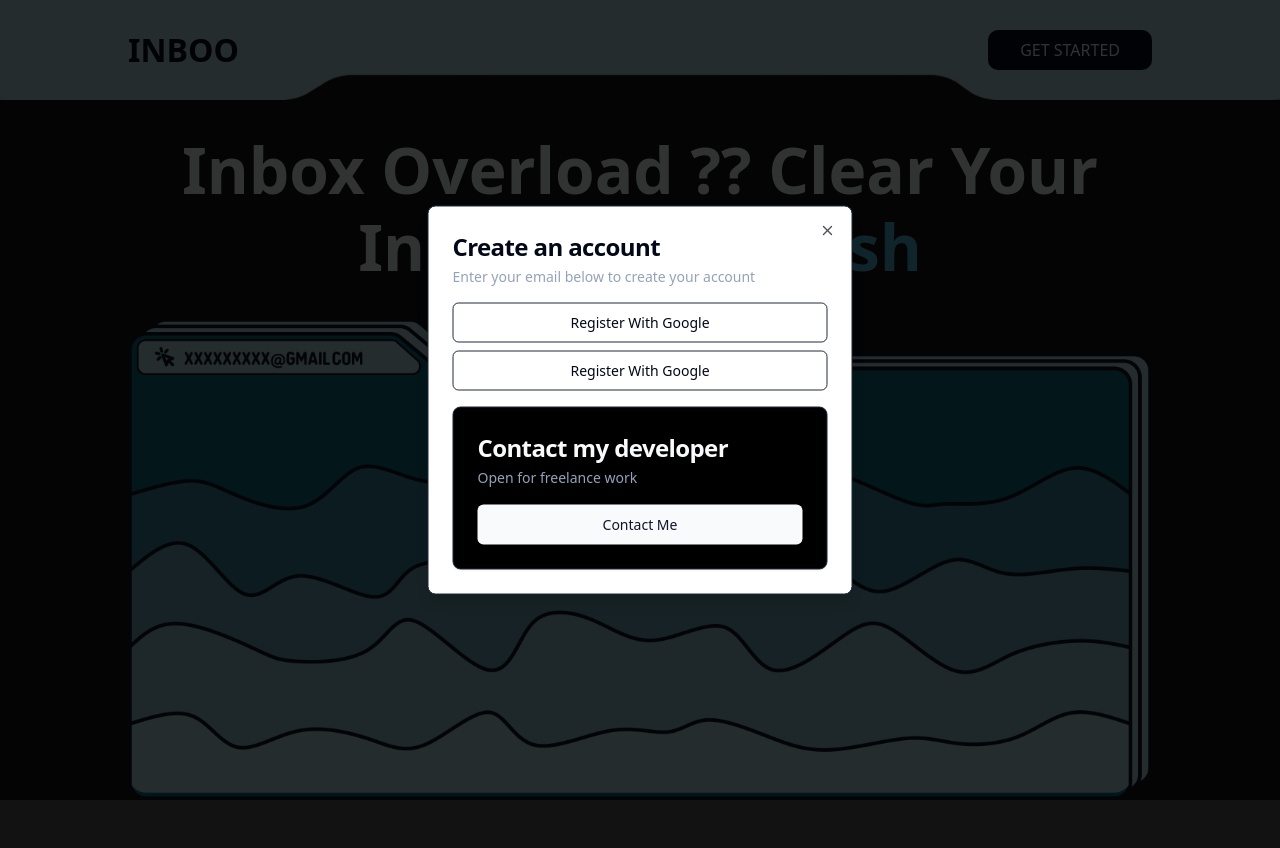
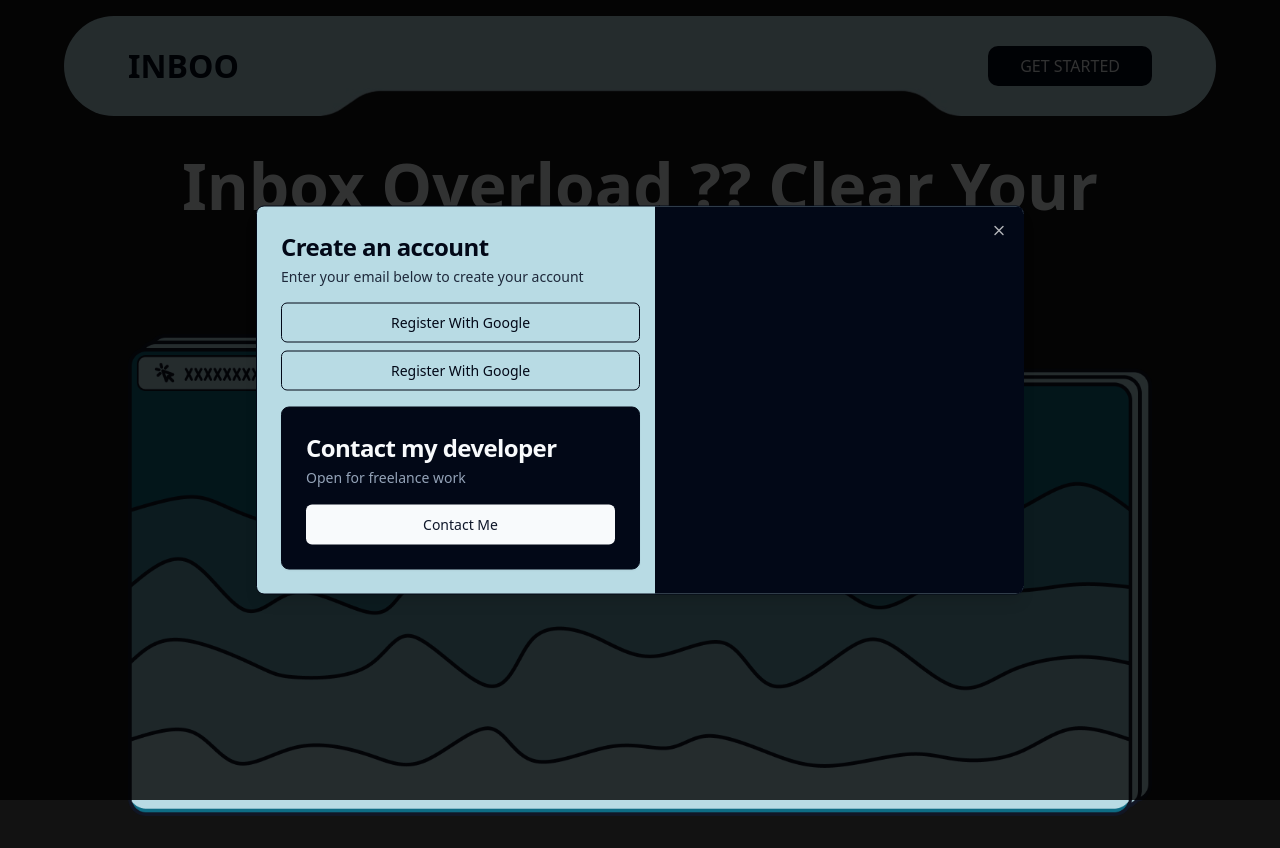
Before and after one commit to Mail-Man-Pro/Inboo, a Next.js app: page / in a window 1280 px wide. Both pictures are taken after a click on the button "GET STARTED". Built offline with nearby package versions, Linux system fonts and the light colour scheme.

Commit message:
Added popup & changed UI of navbar

```diff
--- a/src/components/Navbar/Navbar.tsx
+++ b/src/components/Navbar/Navbar.tsx
@@ -6,15 +6,11 @@
     Dialog,
     DialogContent,
     DialogDescription,
-    DialogFooter,
     DialogHeader,
     DialogTitle,
     DialogTrigger,
 } from "@/components/ui/dialog"
 import { FaGoogle } from "react-icons/fa";
-import { Input } from "@/components/ui/input"
-import { Label } from "@/components/ui/label"
-
 // import { Icons } from "@/components/icons"
 import {
     Card,
@@ -27,14 +23,16 @@
 
 export default function Navbar() {
     return (
-        <nav className={styles.navbar}>
+        <nav className={`max-w-6xl mx-auto ${styles.navbar}`}>
             <div className="max-w-5xl mx-auto">
                 <h2 className={styles.logo}>INBOO</h2>
                 <Dialog>
                     <DialogTrigger asChild>
                         <button>GET STARTED</button>
                     </DialogTrigger>
-                    <DialogContent className={`sm:max-w-[425px] className="grid gap-4"`}>
+                    <DialogContent className={`max-w-3xl`}>
+                        <div className='grid gap-4 w-[50%]'>
+
                             <DialogHeader className="space-y-1">
                                 <DialogTitle className="text-2xl">Create an account</DialogTitle>
                                 <DialogDescription>
@@ -44,15 +42,11 @@
                             <div className="grid grid-cols-1 gap-2">
 
                                 <Button variant="outline" >
-                                <span className="text-center flex items-center">
                                     Register With Google
-                                </span>
                                 </Button>
 
                                 <Button variant="outline" >
-                                <span className="text-center flex items-center">
                                     Register With Google
-                                </span>
                                 </Button>
                             </div>
 
@@ -67,6 +61,11 @@
                                     <Button className="w-full mt-[-.5em]">Contact Me</Button>
                                 </CardFooter>
                             </Card>
+                        </div>
+
+                        <div className={`w-[48%] absolute right-0 top-0 bg-card h-full rounded-r-md`}>
+
+                        </div>
                     </DialogContent>
                 </Dialog>
             </div>
--- a/src/components/Navbar/navbar.module.scss
+++ b/src/components/Navbar/navbar.module.scss
@@ -4,6 +4,8 @@
   position: relative;
   height: 100px;
   color: hsl(var(--foreground-light));
+  margin-top: 1em;
+
 
   > div {
     display: flex;
@@ -18,6 +20,7 @@
     top: 0;
     left: 0;
     z-index: -1;
+    border-radius: 100px;
   }
 
   .logo {
@@ -27,9 +30,9 @@
   }
 
   button {
-        background:hsl(var(--foreground-light));
+    background: hsl(var(--foreground-light));
     color: hsl(var(--foreground));
-        padding: .5em 2em;
+    padding: 0.5em 2em;
     border-radius: 10px;
   }
 }
--- a/src/components/ui/dialog.tsx
+++ b/src/components/ui/dialog.tsx
@@ -36,15 +36,17 @@
     <DialogPrimitive.Content
       ref={ref}
       className={cn(
-        "fixed left-[50%] top-[50%] z-50 grid w-full max-w-lg translate-x-[-50%] translate-y-[-50%] gap-4 border bg-popover text-popover-foreground p-6 shadow-lg duration-200 data-[state=open]:animate-in data-[state=closed]:animate-out data-[state=closed]:fade-out-0 data-[state=open]:fade-in-0 data-[state=closed]:zoom-out-95 data-[state=open]:zoom-in-95 data-[state=closed]:slide-out-to-left-1/2 data-[state=closed]:slide-out-to-top-[48%] data-[state=open]:slide-in-from-left-1/2 data-[state=open]:slide-in-from-top-[48%] sm:rounded-lg",
+        "fixed left-[50%] top-[50%] z-50 grid w-full max-w-lg translate-x-[-50%] translate-y-[-50%] gap-4 border bg-[var(--popover)] text-popover-foreground p-6 shadow-lg duration-200 data-[state=open]:animate-in data-[state=closed]:animate-out data-[state=closed]:fade-out-0 data-[state=open]:fade-in-0 data-[state=closed]:zoom-out-95 data-[state=open]:zoom-in-95 data-[state=closed]:slide-out-to-left-1/2 data-[state=closed]:slide-out-to-top-[48%] data-[state=open]:slide-in-from-left-1/2 data-[state=open]:slide-in-from-top-[48%] sm:rounded-lg",
         className
       )}
       {...props}
     >
+
       {children}
-      <DialogPrimitive.Close className="absolute right-4 top-4 rounded-sm opacity-70 ring-offset-background transition-opacity hover:opacity-100 focus:outline-none focus:ring-2 focus:ring-ring focus:ring-offset-2 disabled:pointer-events-none data-[state=open]:bg-accent data-[state=open]:text-muted-foreground">
+      <DialogPrimitive.Close className="absolute text-white right-4 top-4 rounded-sm opacity-70 ring-offset-background transition-opacity hover:opacity-100 focus:outline-none focus:ring-2 focus:ring-ring focus:ring-offset-2 disabled:pointer-events-none data-[state=open]:bg-accent data-[state=open]:text-muted-foreground">
         <X className="h-4 w-4" />
         <span className="sr-only">Close</span>
+
       </DialogPrimitive.Close>
     </DialogPrimitive.Content>
   </DialogPortal>
@@ -100,7 +102,7 @@
 >(({ className, ...props }, ref) => (
   <DialogPrimitive.Description
     ref={ref}
-    className={cn("text-sm text-muted-foreground", className)}
+    className={cn("text-sm text-muted", className)}
     {...props}
   />
 ))
--- a/src/styles/globals.css
+++ b/src/styles/globals.css
@@ -3,48 +3,17 @@
 @tailwind utilities;
 
 @layer base {
+
   :root {
-    --background: 0 0% 100%;
-    --foreground: 222.2 84% 4.9%;
-
-    --card: 222.2 84% 4.9%;
-    --card-foreground: 222.2 84% 4.9%;
-
-    --popover: 0 0% 100%;
-    --popover-foreground: 222.2 84% 4.9%;
-
-    --primary: 222.2 47.4% 11.2%;
-    --primary-foreground: 210 40% 98%;
-
-    --secondary: 210 40% 96.1%;
-    --secondary-foreground: 222.2 47.4% 11.2%;
-
-    --muted: 210 40% 96.1%;
-    --muted-foreground: 215.4 16.3% 46.9%;
-
-    --accent: 210 40% 96.1%;
-    --accent-foreground: 222.2 47.4% 11.2%;
-
-    --destructive: 0 84.2% 60.2%;
-    --destructive-foreground: 210 40% 98%;
-
-    --border: 214.3 31.8% 91.4%;
-    --input: 214.3 31.8% 91.4%;
-    --ring: 222.2 84% 4.9%;
-
-    --radius: 0.5rem;
-  }
-
-  .dark {
     --background: 75, 0, 0;
     --foreground: 210 40% 98%;
     --foreground-light: 222.2 84% 4.9%;
 
-    --card: 75 0 0;
+    --card: 222.2 84% 4.9%;
     --card-foreground: 210 40% 98%;
 
-    --popover: 0 0% 100%;
-    --popover-foreground: 222.2 84% 4.9%;
+    --popover: #b8dbe4;
+    --popover-foreground:  222.2 84% 4.9%;
 
     --primary: 210 40% 98%;
     --primary-foreground: 222.2 47.4% 11.2%;
@@ -61,9 +30,12 @@
     --destructive: 0 62.8% 30.6%;
     --destructive-foreground: 210 40% 98%;
 
-    --border: 217.2 32.6% 17.5%;
-    --input: 217.2 32.6% 17.5%;
-    --ring: 212.7 26.8% 83.9%;
+    --border: 222.2 84% 4.9%;
+    --input: 222.2 84% 4.9%;
+    --ring: 222.2 84% 4.9%;
+
+    --radius: 0.5rem;
+
   }
 }
 
```
Lines whose indentation alone changed are shown as unchanged.
